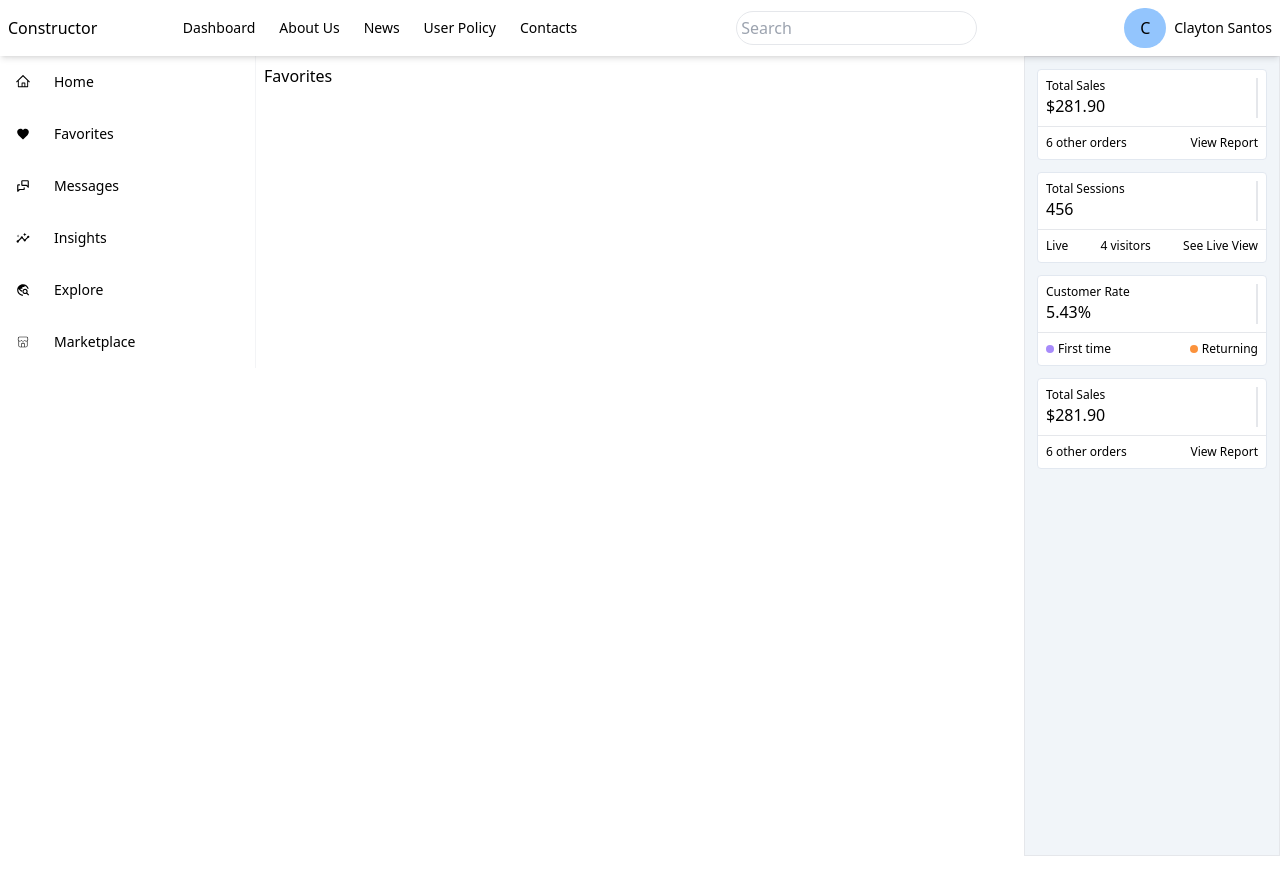
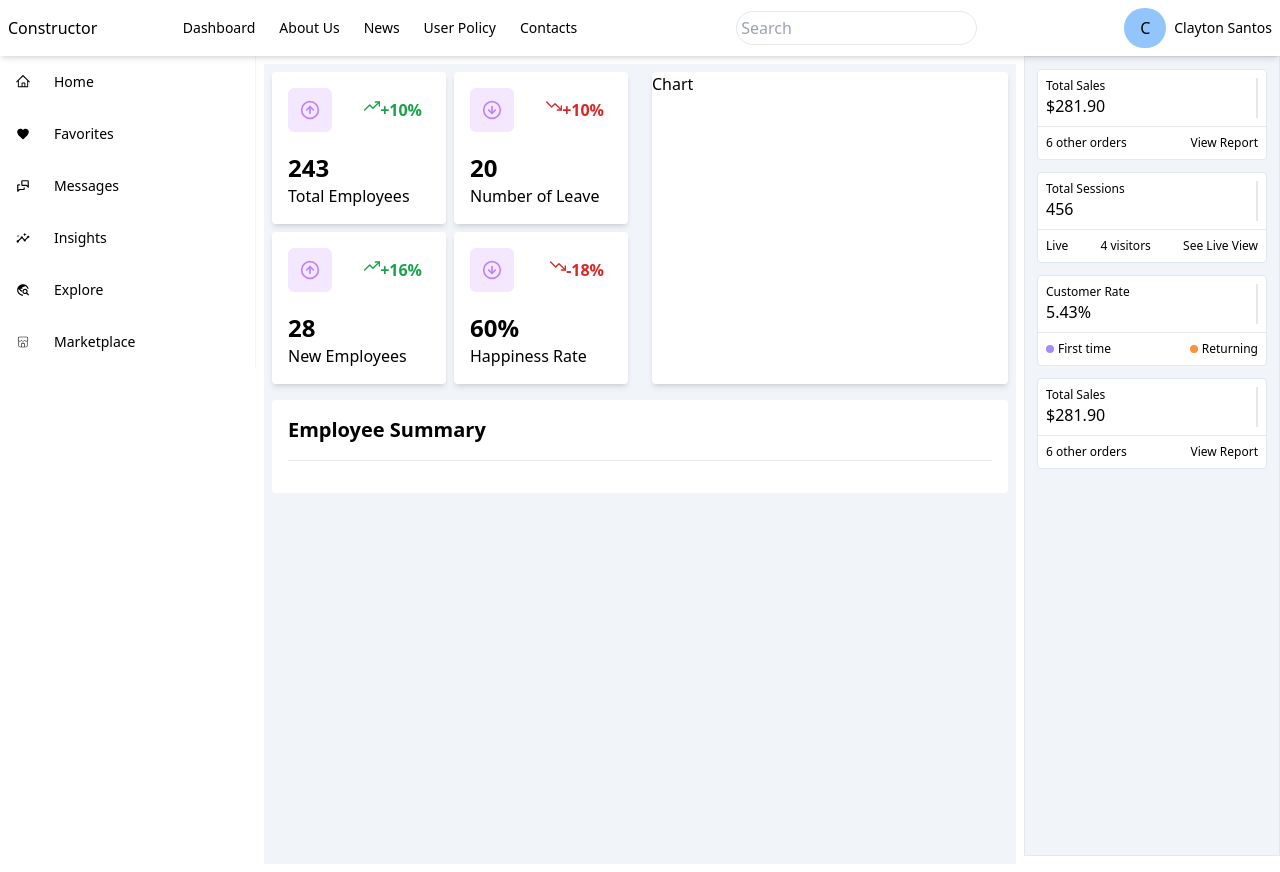
Before and after one commit to FemiOje/dashboard, a React (Vite) app: page /favorites in a window 1280 px wide. Before the commit the page ends 800 px from the top, so only its background shows below. Built offline with nearby package versions, Linux system fonts and the light colour scheme.

Commit message:
groundwork for favorites page

```diff
--- a/src/routes/Favorites.jsx
+++ b/src/routes/Favorites.jsx
@@ -1,8 +1,82 @@
 import React from 'react'
+import { FiArrowUpCircle } from 'react-icons/fi'
+import { FiArrowDownCircle } from 'react-icons/fi'
+import { FiTrendingUp } from 'react-icons/fi'
+import { FiTrendingDown } from 'react-icons/fi'
 
 const Favorites = () => {
   return (
-    <div>Favorites</div>
+    <div className='favorites w-[100%] min-h-screen bg-slate-100 '>
+      <div className='top md:grid md:grid-cols-2 md:gap-2'>
+        <div className="small-cards md:grid md:grid-rows-2 m-2 md:grid-cols-2 md:gap-2">
+          <div className='group bg-white cursor-pointer shadow-md rounded my-1 p-4 transition duration-400 md:my-0 md:row-start-1 md:row-end-2 md:col-start-1 md:col-end-2 hover:bg-purple-600 hover:text-white'>
+            <div className="flex justify-between mb-5">
+              <div className='bg-purple-100 text-purple-400 text-xl rounded-md p-3 self-center group-hover:bg-purple-400 group-hover:text-white'>
+                <FiArrowUpCircle />
+              </div>
+              <div className='flex flex-row self-center text-green-600 font-bold rounded p-2 group-hover:bg-green-100  group-hover:text-green-500'>
+                <FiTrendingUp />
+                <span>+10%</span>
+              </div>
+            </div>
+            <p className="font-bold text-2xl">243</p>
+            <h3 className="text-muted">Total Employees</h3>
+          </div>
+
+          <div className='group bg-white cursor-pointer shadow-md rounded my-1 p-4 transition duration-400 md:my-0 md:row-start-1 md:row-end-2 md:col-start-2 md:col-end-3 hover:bg-purple-600 hover:text-white'>
+            <div className="flex justify-between mb-5">
+              <div className='bg-purple-100 text-purple-400 text-xl rounded-md p-3 self-center group-hover:bg-purple-400 group-hover:text-white'>
+                <FiArrowDownCircle />
+              </div>
+              <div className='flex flex-row self-center text-red-600 font-bold rounded p-2 group-hover:bg-red-100  group-hover:text-red-500'>
+                <FiTrendingDown />
+                <span>+10%</span>
+              </div>
+            </div>
+            <p className="font-bold text-2xl">20</p>
+            <h3 className="text-muted">Number of Leave</h3>
+          </div>
+
+          <div className='group bg-white cursor-pointer shadow-md rounded my-1 p-4 transition duration-400 md:my-0 md:row-start-2 md:row-end-3 md:col-start-1 md:col-end-2 hover:bg-purple-600 hover:text-white'>
+            <div className="flex justify-between mb-5">
+              <div className='bg-purple-100 text-purple-400 text-xl rounded-md p-3 self-center group-hover:bg-purple-400 group-hover:text-white'>
+                <FiArrowUpCircle />
+              </div>
+              <div className='flex flex-row self-center text-green-600 font-bold rounded p-2 group-hover:bg-green-100  group-hover:text-green-500'>
+                <FiTrendingUp />
+                <span>+16%</span>
+              </div>
+            </div>
+            <p className="font-bold text-2xl">28</p>
+            <h3 className="text-muted">New Employees</h3>
+          </div>
+
+          <div className='group bg-white cursor-pointer shadow-md rounded my-1 p-4 transition duration-400 md:my-0 md:row-start-2 md:row-end-3 md:col-start-2 md:col-end-3 hover:bg-purple-600 hover:text-white'>
+            <div className="flex justify-between mb-5">
+              <div className='bg-purple-100 text-purple-400 text-xl rounded-md p-3 self-center group-hover:bg-purple-400 group-hover:text-white'>
+                <FiArrowDownCircle />
+              </div>
+              <div className='flex flex-row self-center text-red-600 font-bold rounded p-2 group-hover:bg-red-100 group-hover:text-red-500'>
+                <FiTrendingDown />
+                <span>-18%</span>
+              </div>
+            </div>
+            <p className="font-bold text-2xl">60%</p>
+            <h3 className="text-muted">Happiness Rate</h3>
+          </div>
+
+        </div>
+
+        <div className="project-tracked-chart bg-white cursor-pointer shadow-md m-2 rounded">Chart</div>
+      </div>
+
+      <div className='bottom'>
+        <div className="employee-summary-table bg-white m-2 p-4 rounded">
+          <h2 className="text-xl font-semibold">Employee Summary</h2>
+          <hr className="text-gray-300 my-4" />
+        </div>
+      </div>
+    </div>
   )
 }
 
--- a/src/routes/Home.jsx
+++ b/src/routes/Home.jsx
@@ -313,8 +313,8 @@ const Home = () => {
             <p className="text-lg text-white py-2">Apple iPhone</p>
             <p className="text-lg text-white py-2">$568</p>
           </div>
+
           <div className="messenger bg-blue-500 rounded p-4">
-
             <div className='flex flex-col text-white'>
               <Doughnut data={doughnutData} />
               <p className='text-center'>35%</p>
```
